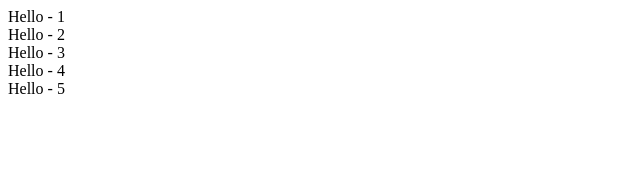
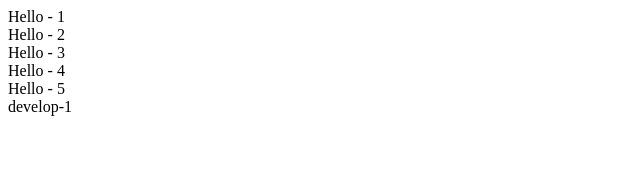
Before and after one commit to RomanOlyvko/nextjs, a Next.js app: page / in a window 1280 px wide. Shown: the top 188 px of the page, without its empty margins (0-640 px from the left). Built offline with nearby package versions, Linux system fonts and the light colour scheme.

Commit message:
develop-1-1

```diff
--- a/pages/index.js
+++ b/pages/index.js
@@ -14,6 +14,7 @@ export default function Home() {
       <div>Hello - 3</div>
       <div>Hello - 4</div>
       <div>Hello - 5</div>
+      <div>develop-1</div>
     </main>
 
     </div>
```
